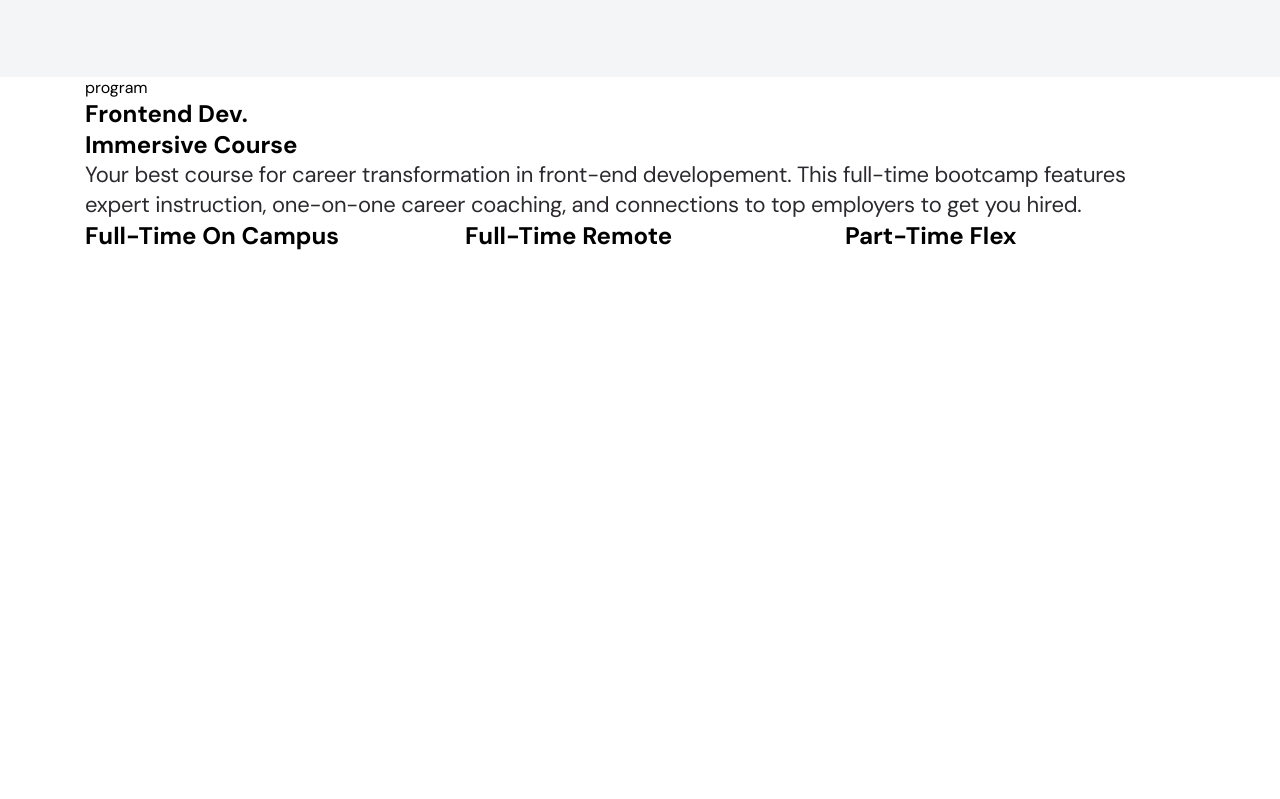
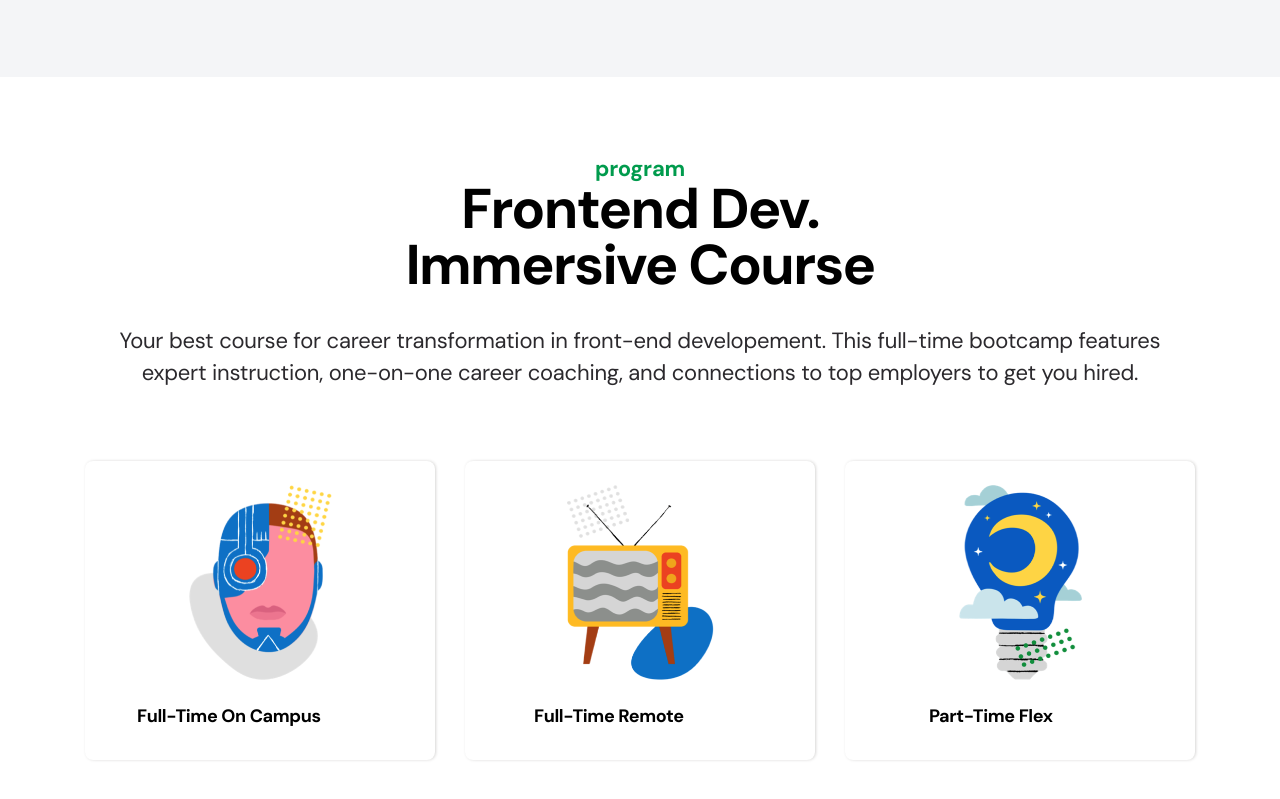
Before and after one commit to Rodolfo-97/CSS-basic, a plain HTML site: page project/index.html in a window 1280 px wide. Shown: the part 795-1594 px from the top of the page. Before the commit the page ends 1046 px from the top, so only its background shows below. Drawn offline with Linux system fonts and the light colour scheme.

Commit message:
add program

```diff
--- a/project/style.css
+++ b/project/style.css
@@ -142,7 +142,84 @@ p {
     margin-bottom: 40px;
 }
 
+/* Program */
 
+.program {
+    padding: 80px 0;
+}
+
+.mini-program {
+    color: #009B4D;
+    font-weight: 700;
+    font-size: 16px;
+    line-height: 24px;
+    letter-spacing: -0.01em;
+    margin-bottom: 8px;
+}
+
+.program-title {
+    font-size: 34px;
+    line-height: 36px;
+    letter-spacing: -0.03em;
+    margin-bottom: 24px;
+}
+
+.program-desc {
+    margin-bottom: 32px;
+}
+
+.campusImg,.remoteImg,.flexImg {
+    border-radius: 8px;
+    box-shadow: 1px 0 3px 0 rgba(58, 53, 50, 0.2);
+    position: relative;
+    height: 291px;
+    background-repeat: no-repeat;
+    background-position: center 24px;
+}
+
+.campusImg {
+    background-image: url(./assets/img-fulltime-campus.png);
+    background-size: auto 195px;
+    margin-bottom: 20px;
+}
+
+.campusImg h1 {
+    position: absolute;
+    font-size: 18px;
+    line-height: 24px;
+    letter-spacing: -0.02em;
+    left: 52px;
+    bottom: 32px;
+}
+
+.remoteImg {
+    background-image: url(./assets/img-fulltime-remote.png);
+    background-size: auto 195px;
+    margin-bottom: 20px;
+}
+
+.remoteImg h1 {
+    position: absolute;
+    font-size: 18px;
+    line-height: 24px;
+    letter-spacing: -0.02em;
+    left: 69px;
+    bottom: 32px;
+}
+
+.flexImg {
+    background-image: url(./assets/img-parttime-flex.png);
+    background-size: auto 195px;
+}
+
+.flexImg h1 {
+    position: absolute;
+    font-size: 18px;
+    line-height: 24px;
+    letter-spacing: -0.02em;
+    left: 84px;
+    bottom: 32px;
+}
 
 /* 768px 이상 (Desktop) */
 
@@ -183,7 +260,7 @@ p {
     .landing .button-group .fill-button:first-child {
         margin-right: 16px;
     }
-    /* desktop */
+    /* testmonials */
 
     .testmonials-title {
         font-size: 26px;
@@ -199,6 +276,39 @@ p {
         margin-bottom: 0;
     }
 
+    /* program */
+
+    .program {
+        text-align: center;
+        padding-bottom: 96px;
+    }
+
+    .mini-program {
+    font-size: 22px;
+    margin-bottom: 16px;
+    }
+
+    .program-title {
+        font-size: 56px;
+        line-height: 56px;
+        letter-spacing: -0.03em;
+        margin-bottom: 32px;
+    }
+
+    .program-desc {
+        font-size: 22px;
+        line-height: 32px;
+        margin-bottom: 72px;
+    }
+
+
+
+    .campusImg,.remoteImg,.flexImg {
+        margin-bottom: 0;
+        height: 299px;
+    }
+
+
 }
 
 /* Custom Grid System - Fix container width */
```
